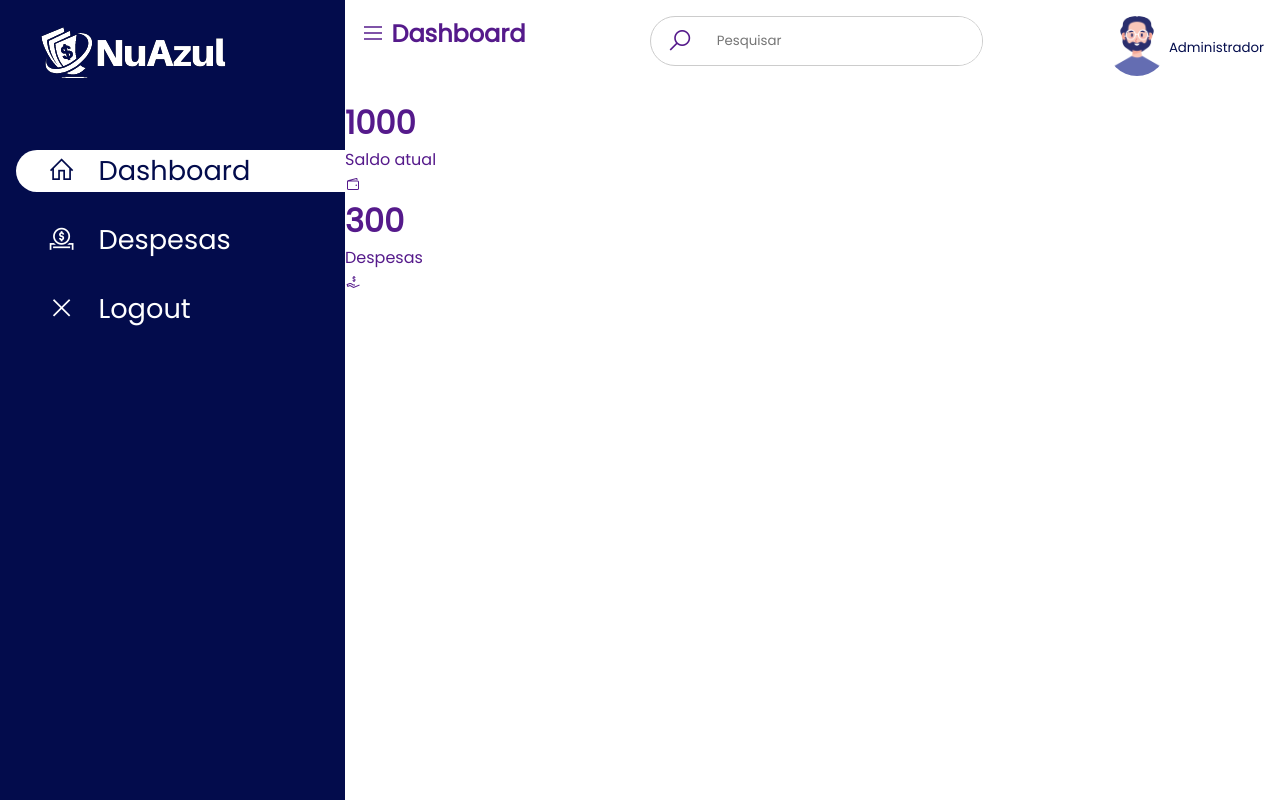
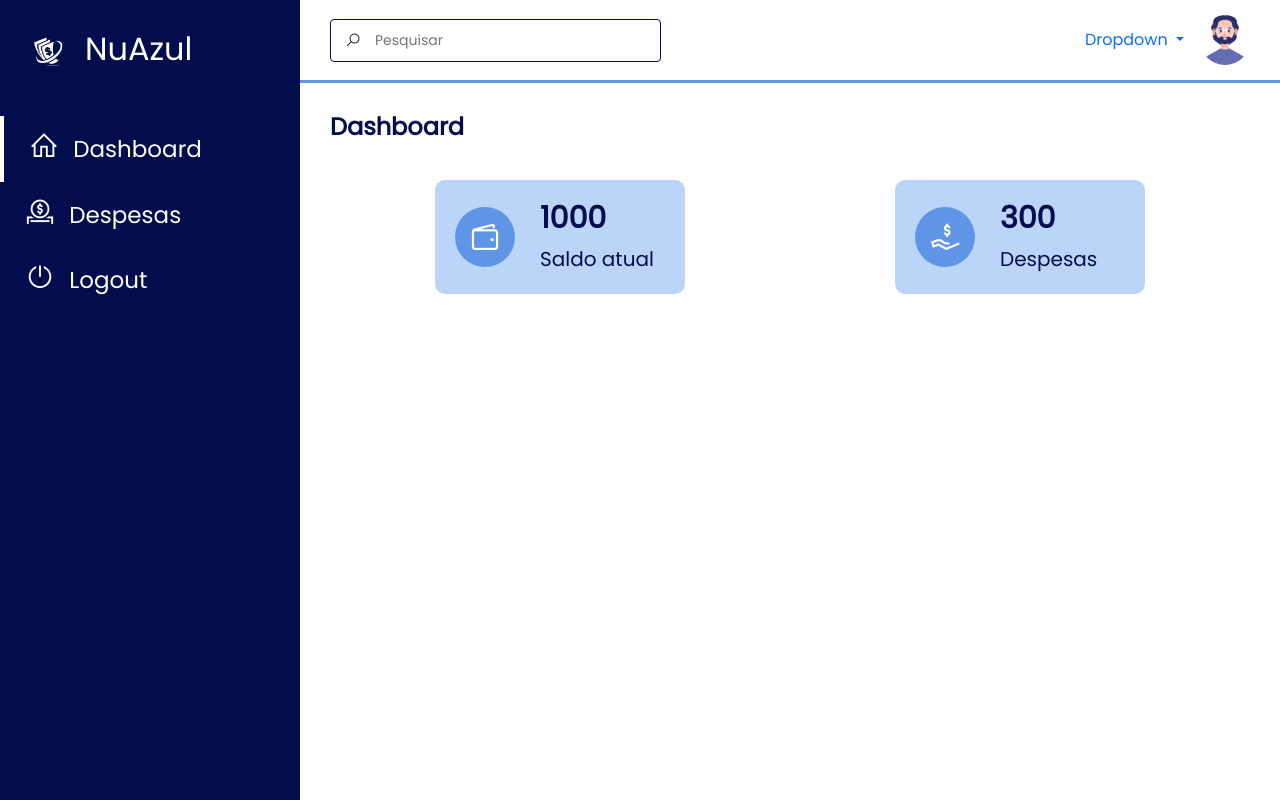
Before and after one commit to leidyAguiar/SistemaFinanceiro, a PHP site: page /dashboard.php in a window 1280 px wide. Run offline with PHP 8.4, Linux system fonts and the light colour scheme.

Commit message:
css, html e link entre telas

```diff
--- a/css/style-dashboard.css
+++ b/css/style-dashboard.css
@@ -1,102 +1,181 @@
 @import url('https://fonts.googleapis.com/css2?family=Poppins&display=swap');
 
 *{
+    margin: 0;
+    padding: 0;
+    box-sizing: border-box;
     font-family: 'Poppins', sans-serif;
-    padding: 0;
-    margin: 0;
-    box-sizing: border-box;
-    list-style-type:none;
-    text-decoration: none;
+}
+
+body{
+    width: 100%;
+    background: #fff;
+    position: relative;
+    display: flex;
+}
+
+#menu{
+    background-color:#030c4c;
+    width: 300px;
+    height: 100%;
+    position: fixed;
+    top: 0;
+    left: 0;
 
 }
 
-.sidebar{
-    width: 345px;
-    position: fixed;
-    left: 0;
-    top: 0;
-    height: 100%;
-    background-color: #030c4c;
+#menu .logo img{
+    width: 40px;
+    margin-right:15px ;
 }
-.sidebar-logo{
-    height:150px;
-    padding: 1rem 1rem 1rem 2rem;
+
+#menu .logo{
+    display: flex;
+    align-items: center;
+    color: #fff;
+    padding: 30px 0 0 30px;
+}
+
+#menu .itens{
+    margin-top: 40px;
+}
+
+#menu .itens li{
+    list-style: none;
+    padding: 15px 0;
+    transition: 0.3 ease;
+}
+
+#menu .itens li:hover{
+    background-color:#5f95e7;
+    cursor: pointer;
+}
+
+#menu .itens li:nth-child(1){
+    border-left: 4px solid #fff;
+}
+
+#menu .itens li i{
+    color: #fff;
+    width: 30px;
+    height: 30px;
+    line-height: 30px;
+    text-align: center;
+    font-size: 30px;
+    margin: 0 10px 0 25px;
+}
+
+#menu .itens li:hover i,
+#menu .itens li:hover a {
+    color: #030c4c;
+}
+
+#menu .itens li a{
+    text-decoration: none;
+    color:#fff;
+    font-size: 23px;
+    font-weight: 300px;
+    transition: 0.3 ease;
+}
+
+#interface{
+    width: calc(100% - 300px);
+    margin-left: 300px;
+    position: relative;
+}
+
+#interface .navigation{
+    display: flex;
+    align-items: center;
+    justify-content: space-between;
+    padding: 15px 30px;
+    border-bottom: 3px solid #5f95e7;
+}
+
+#interface .navigation .search{
+    display: flex;
+    justify-content: flex-start;
+    align-items: center;
+    padding: 10px 14px;
+    border:  1px solid #030c4c;
+    border-radius: 4px;
+}
+
+#interface .navigation .search i{
+    margin-right: 14px;
+}
+
+#interface .navigation .search input{
+    border: none;
+    outline: none;
+    font-size: 14px;
+}
+
+#interface .navigation .profile{
+    display: flex;
+    justify-content: flex-start;
+    align-items: center;
+}
+
+#interface .navigation .profile i{
+    margin-right: 20px;
+    font-size: 19px;
+    font-weight: 400;
+}
+
+#interface .navigation .profile img{
+    width: 50px;
+    height: 50px;
+    object-fit: cover;
+    border-radius: 50%;
+}
+
+.i-name{
+    color: #030c4c;
+    padding: 30px 30px 0 30px;
+    font-size: 24px;
+    font-weight: 700;
+}
+
+.values{
+
+    padding: 30px 30px 30px 30px;
+    display: flex;
+    justify-content:space-around;
+    align-items: center;
+    flex-wrap: wrap;
 
 }
 
-.sidebar-menu li{
-    width: 100%;
-    margin-bottom: 1.7rem;
-    padding-left: 1rem;
-
-}
-
-.sidebar-menu a{
-    padding-left: 2rem;
-    display: block;
-    color: #fff;
-    font-size: 1.7rem;
-
-}
-
-.sidebar-menu a span:first-child{
-    font-size: 1.7rem;
-    padding-right: 1rem;
-}
-
-.sidebar-menu a.active{
-    background-color: #fff;
-    padding-top: 0rem;
-    color: #030c4c;
-    border-radius: 30px 0px 0px 30px;
-}
-
-
-.main-content{
-    margin-left: 345px;
-}
-
-header{
+.values .val-box{
+    background: #bbd5f9;
+    width: 250px;
+    padding: 20px 20px;
+    border-radius: 10px;
     display: flex;
-    justify-content: space-between;
-    padding: 1rem;
-}
-
-.search-wrapper{
-    border: 1px solid #ccc;
-    border-radius: 30px;
-    height: 50px;
-    display: flex;
-    align-items: center;
-    overflow-x: hidden;
-}
-
-.search-wrapper span{
-    display: inline-block;
-    padding: 0rem 1rem;
-    font-size: 1.6rem;
-
-}
-
-.search-wrapper input{
-    height: 100%;
-    padding: .5rem;
-    border: none;
-    outline: none;
-}
-
-.user-wrapper{
-    display: flex;
+    justify-content: flex-start;
     align-items: center;
 }
 
-.user-wrapper img{
+.values .val-box i{
+    font-size: 35px;
+    width: 60px;
+    height: 60px;
+    line-height: 60px;
     border-radius: 50%;
-    margin-right: .1rem;
+    text-align: center;
+    color:#fff;
+    background: #5f95e7;
+    margin-right: 25px;
 }
 
-.user-wrapper small{
-    display: inline-block;
+.values .val-box h3{
+    font-size: 30px;
+    font-weight: 600;
     color: #030c4c;
-    margin-top: -3px !important;
 }
+
+.values .val-box span{
+    font-size: 20px;
+    color: #030c4c;
+}
--- a/dashboard.php
+++ b/dashboard.php
@@ -3,6 +3,7 @@ require_once("config.php");
 ?>
 <!DOCTYPE html>
 <html lang="pt-br">
+
 <head>
     <meta charset="UTF-8">
     <meta http-equiv="X-UA-Compatible" content="IE=edge">
@@ -12,78 +13,85 @@ require_once("config.php");
     <link href="./img/dolar.png" rel="shortcut icon" type="image/x-icon">
     <!--CSS-->
     <link href="./css/style-dashboard.css" rel="stylesheet">
-    <!--Icon-->
+    <!--Icones da tela-->
     <link rel="stylesheet" href="https://maxst.icons8.com/vue-static/landings/line-awesome/line-awesome/1.3.0/css/line-awesome.min.css">
+    <!--Bootstrap-->
+    <link href="https://cdn.jsdelivr.net/npm/bootstrap@5.0.2/dist/css/bootstrap.min.css" rel="stylesheet" integrity="sha384-EVSTQN3/azprG1Anm3QDgpJLIm9Nao0Yz1ztcQTwFspd3yD65VohhpuuCOmLASjC" crossorigin="anonymous">
 </head>
+
 <body>
-    <div class="sidebar">
-        <div class="sidebar-logo">
-        <label class="logo"><img src="./img/logoBrancopequeno.png" alt=""></label>
+    <section id="menu">
+        <div class="logo">
+            <img src="./img/logoDinheiro.png" alt="">
+            <h2>NuAzul<h2>
         </div>
+        <div class="itens">
+            <li>
+                <i class="las la-home"></i>
+                <a href="./dashboard.php">Dashboard</a>
+            </li>
 
-        <div class="sidebar-menu">
-            <ul>
-                <li>
-                    <a href="" class="active"><span class="las la-home"></span>
-                    <span>Dashboard</span>
-                </li>
-                <li>
-                    <a href=""><span class="las la-donate"></span>
-                    <span>Despesas</span>
-                </li>
-                <li>
-                    <a href=""><span class="las la-times"></span>
-                    <span>Logout</span>
-                </li>
-            </ul>
+            <li>
+                <i class="las la-donate"></i>
+                <a href="./despesas.php">Despesas</a>
+            </li>
+
+            <li>
+                <i class="las la-power-off"></i>
+                <a href="./index.php">Logout</a>
+            </li>
         </div>
-    </div>
+    </section>
 
-    <div class="main-content">
-        <header>
-            <h2>
-
-                <label for="">
-                    <span class="las la-bars"></span>
-                </label>
-                Dashboard
-            </h2>
-
-            <div class="search-wrapper">
-                <span class="las la-search"></span>
-                <input type="search" placeholder="Pesquisar"/>
-            </div>
-
-            <div class="user-wrapper">
-                <label><img src="./img/man.png" width="60px" height="60px" alt=""></label>
-                <small>Administrador</small>
-            </div>
-        </header>
-
-        <div class="cards">
-            <div class="card-single">
-                <div>
-                    <h1>1000</h1>
-                    <span>Saldo atual</span>
-                </div>
-                <div>
-                    <span class="las la-wallet"></span>
+    <section id="interface">
+        <div class="navigation">
+            <div class="n1">
+                <div class="search">
+                    <i class="las la-search"></i>
+                    <input type="text" placeholder="Pesquisar">
                 </div>
             </div>
 
-            <div class="card-single">
+            <div class="profile">
+                <a class="nav-link dropdown-toggle" href="#" id="navbarDropdown" role="button" data-bs-toggle="dropdown" aria-expanded="false">
+                    Dropdown
+                </a>
+                <ul class="dropdown-menu" aria-labelledby="navbarDropdown">
+                    <li><a class="dropdown-item" href="#">Action</a></li>
+                    <li><a class="dropdown-item" href="#">Another action</a></li>
+                    <li>
+                        <hr class="dropdown-divider">
+                    </li>
+                    <li><a class="dropdown-item" href="#">Something else here</a></li>
+                </ul>
+                <img src="./img/man.png" alt="">
+            </div>
+        </div>
+
+        <h3 class="i-name">
+            Dashboard
+        </h3>
+
+        <div class="values">
+            <div class="val-box">
+                <i class="las la-wallet"></i>
                 <div>
-                    <h1>300</h1>
-                    <span>Despesas</span>
-                </div>
-                <div>
-                    <span class="las la-hand-holding-usd"></span>
+                    <h3>1000</h3>
+                    <span>Saldo atual</span>
                 </div>
             </div>
 
+            <div class="val-box">
+                <i class="las la-hand-holding-usd"></i>
+                <div>
+                    <h3>300</h3>
+                    <span>Despesas</span>
+                </div>
+            </div>
         </div>
+    </section>
 
 
-    </div>
 </body>
+
 </html>
--- a/login.php
+++ b/login.php
@@ -1,7 +1,7 @@
 <?php
 session_start();
 if (isset($_SESSION["loggedin"]) && $_SESSION["loggedin"] === true) {
-    header("location: home.php");
+    header("location: dashboard.php");
     exit;
 }
 
@@ -41,7 +41,7 @@ if ($_SERVER["REQUEST_METHOD"] == "POST") {
                             $_SESSION["uso_id"] = $id;
                             $_SESSION["uso_nome"] = $username;
 
-                            header("location: home.php");
+                            header("location: dashboard.php");
                         } else {
                             $login_err = "Usuário ou senha incorretos.";
                         }
```
Also changed, not shown: despesas.php (added), img/logoDinheiro.png (added).
